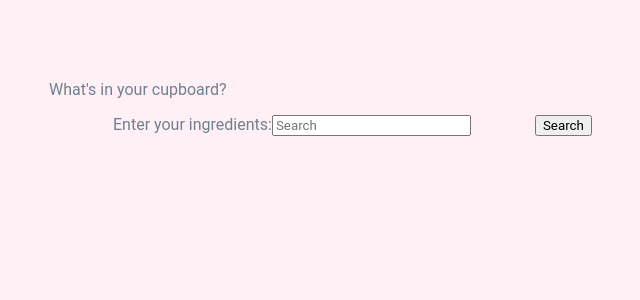
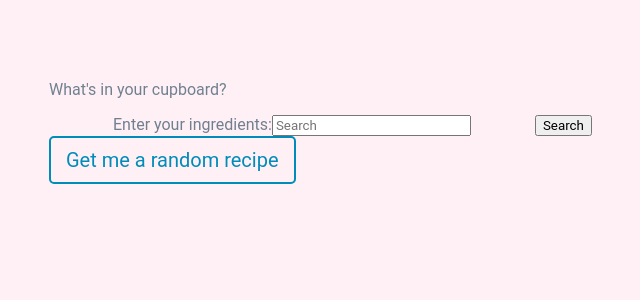
Before and after one commit to samcbride/food-app, a React (Create React App) app: page / in a window 1280 px wide. Shown: the top 300 px of the page, without its empty margins (15-655 px from the left). Built offline with nearby package versions, Linux system fonts and the light colour scheme.

Commit message:
css for the button

```diff
--- a/src/components/App.js
+++ b/src/components/App.js
@@ -1,8 +1,9 @@
-import { useState } from "react";
+import React, { useState, } from "react";
 import "../styles/App.css";
 import Search from "./Search";
 import SearchResults from "./SearchResults";
 import fetchRecipes from "../requests/axiosrecipe";
+import Random from "./Random";
 
 function App() {
   const [searchResults, setSearchResults] = useState([]);
@@ -12,7 +13,7 @@ function App() {
     setSearchResults(recipes);
   };
 
-  return (
+   return (
     <div className="App">
       <p className="title">What's in your cupboard?</p>
       <Search
@@ -21,7 +22,9 @@ function App() {
         setSearchResults={setSearchResults}
       />
       <SearchResults className="searchResults" searchResults={searchResults} />
-    </div>
+       <Random
+       classname="button" />
+       </div>
   );
 }
 
--- a/src/components/Random.js
+++ b/src/components/Random.js
@@ -1,7 +1,10 @@
 import "../styles/Random.css";
 
 const Random = () => {
-  return <button type="submit">Random</button>;
+  return <button
+   className='button'
+   type="submit">
+     Get me a random recipe</button>;
 };
 
 export default Random;
--- a/src/styles/Random.css
+++ b/src/styles/Random.css
@@ -0,0 +1,17 @@
+.button {
+	display: block;
+	border: 2px solid #008CBA;
+	background: transparent;
+	padding: 10px 15px;
+	color: #008CBA;
+	font-size: 20px;
+	border-radius: 5px;
+	cursor: pointer;
+	outline: none;
+	transition: background 1s, color 1s;
+}
+.button:hover{
+	background: #008CBA;
+	color: #fff;
+	box-shadow: 0 8px 16px 0 rgba(0,0,0,0.2), 0 6px 20px 0 rgba(0,0,0,0.19);
+}
```
